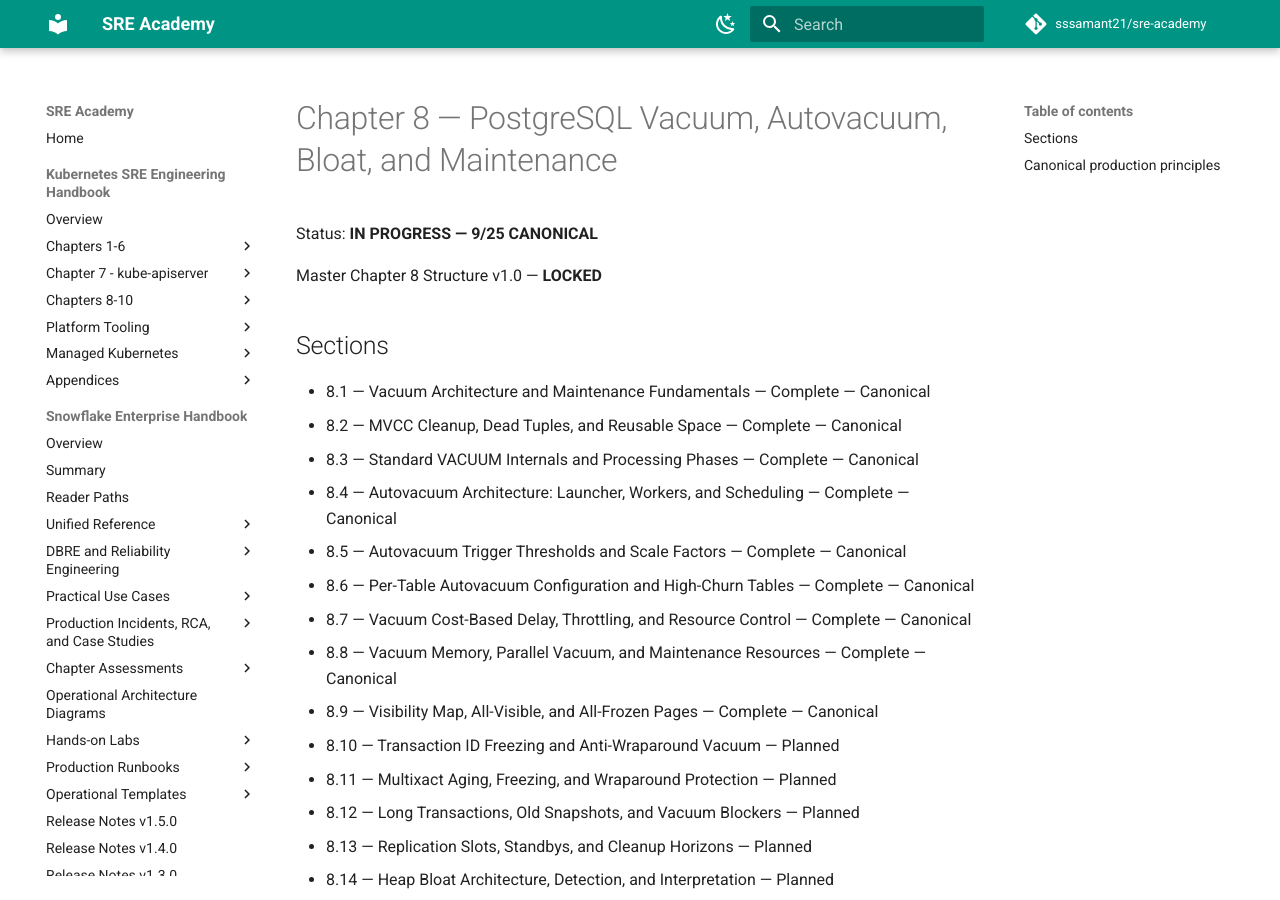
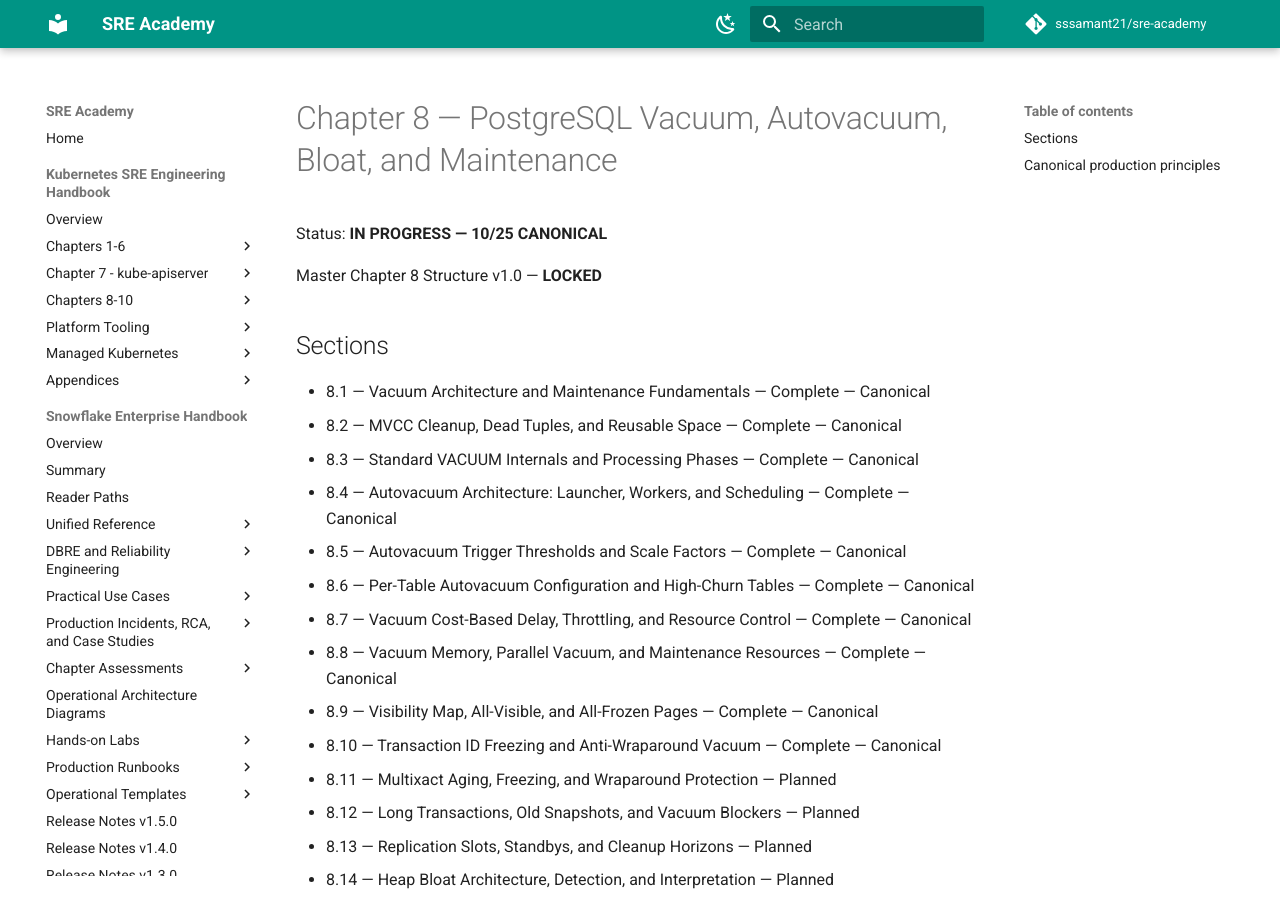
Before and after one commit to sssamant21/sre-academy, an MkDocs documentation site: the page built from docs/books/postgresql-sre-dbre-handbook/chapter-08/index.md, in a window 1280 px wide and 900 px high. Built offline with MkDocs 1.6.1 and Material for MkDocs 9.7.7, drawn with Linux system fonts in a browser that asks for light colours; comment, search, counter and statistics services are not loaded.

Commit message:
docs(postgresql): mark chapter 8 section 8.10 canonical

```diff
--- a/docs/books/postgresql-sre-dbre-handbook/chapter-08/index.md
+++ b/docs/books/postgresql-sre-dbre-handbook/chapter-08/index.md
@@ -1,6 +1,6 @@
 # Chapter 8 — PostgreSQL Vacuum, Autovacuum, Bloat, and Maintenance
 
-Status: **IN PROGRESS — 9/25 CANONICAL**
+Status: **IN PROGRESS — 10/25 CANONICAL**
 
 Master Chapter 8 Structure v1.0 — **LOCKED**
 
@@ -15,7 +15,7 @@ Master Chapter 8 Structure v1.0 — **LOCKED**
 - 8.7 — Vacuum Cost-Based Delay, Throttling, and Resource Control — Complete — Canonical
 - 8.8 — Vacuum Memory, Parallel Vacuum, and Maintenance Resources — Complete — Canonical
 - 8.9 — Visibility Map, All-Visible, and All-Frozen Pages — Complete — Canonical
-- 8.10 — Transaction ID Freezing and Anti-Wraparound Vacuum — Planned
+- 8.10 — Transaction ID Freezing and Anti-Wraparound Vacuum — Complete — Canonical
 - 8.11 — Multixact Aging, Freezing, and Wraparound Protection — Planned
 - 8.12 — Long Transactions, Old Snapshots, and Vacuum Blockers — Planned
 - 8.13 — Replication Slots, Standbys, and Cleanup Horizons — Planned
```
